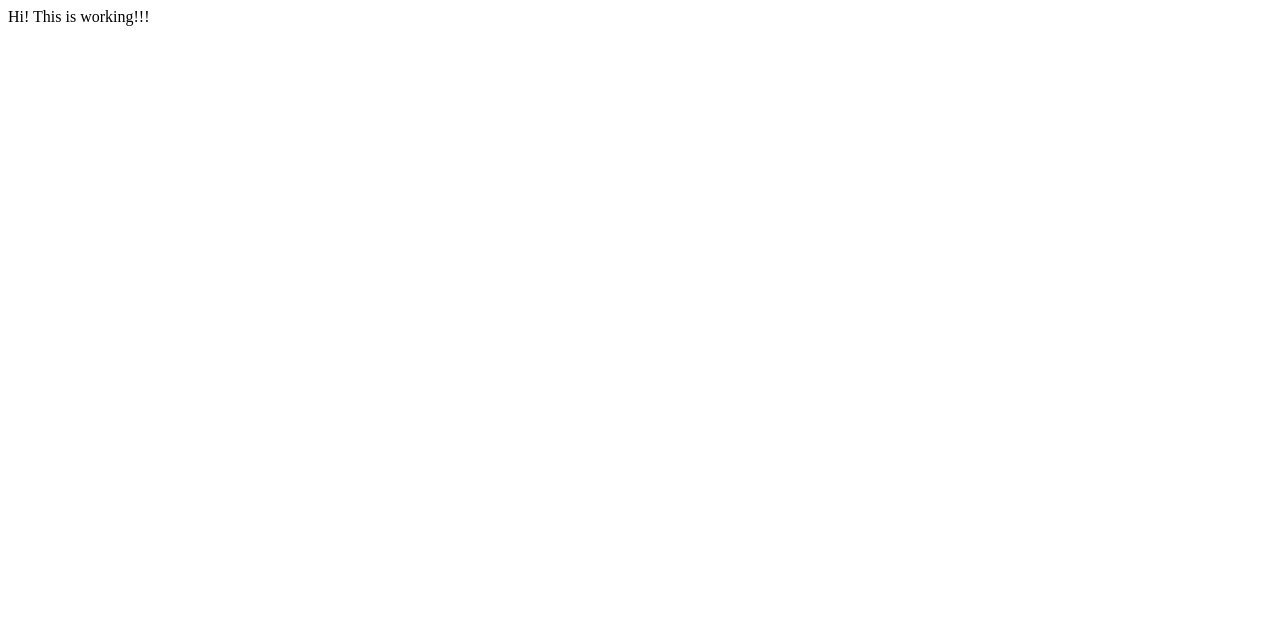
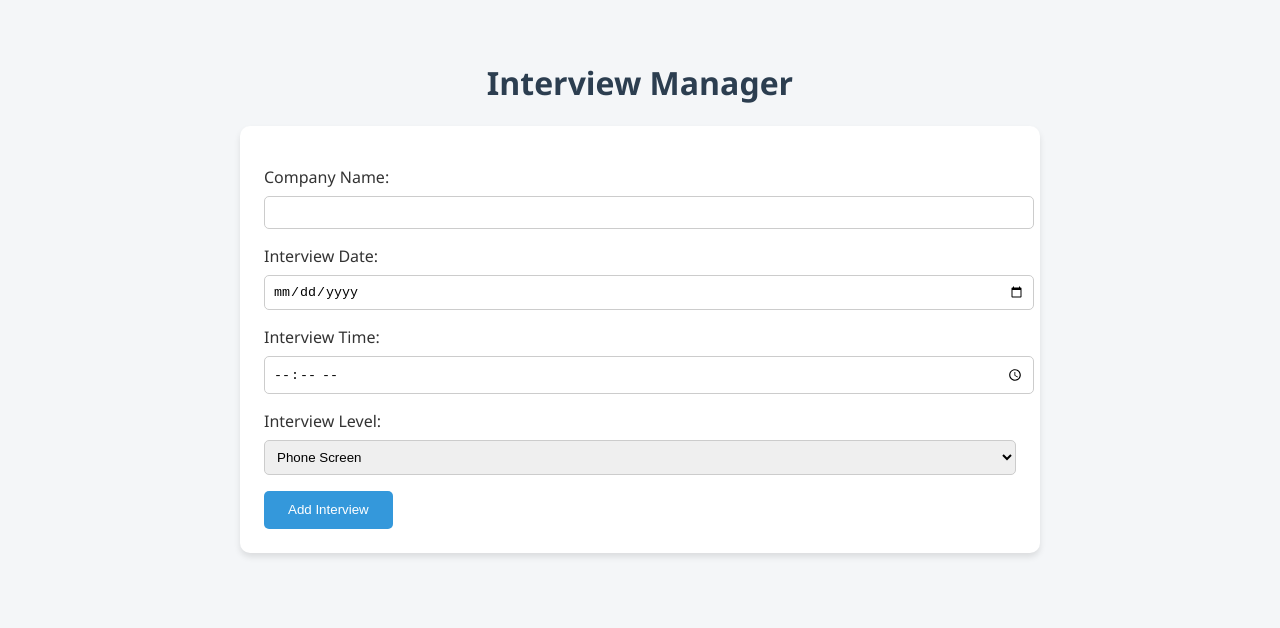
Before and after one commit to dbwithshikha/interview_manager, a plain HTML site: page index.html in a window 1280 px wide. Drawn offline with Linux system fonts and the light colour scheme.

Commit message:
Update index.html

```diff
--- a/index.html
+++ b/index.html
@@ -1,8 +1,130 @@
-<html>
-  <head>
-    <title>Shikha's- Interview-Mgr</title>
-  </head>
-  <body>
-    Hi! This is working!!!
-  </body>
+<!DOCTYPE html>
+<html lang="en">
+<head>
+  <meta charset="UTF-8" />
+  <meta name="viewport" content="width=device-width, initial-scale=1.0" />
+  <title>Interview Manager</title>
+  <style>
+    body {
+      font-family: 'Segoe UI', Tahoma, Geneva, Verdana, sans-serif;
+      background: #f4f6f8;
+      color: #333;
+      padding: 2rem;
+    }
+    h1 {
+      text-align: center;
+      color: #2c3e50;
+    }
+    .container {
+      max-width: 800px;
+      margin: 0 auto;
+    }
+    form {
+      background: #ffffff;
+      padding: 1.5rem;
+      margin-bottom: 2rem;
+      border-radius: 10px;
+      box-shadow: 0 4px 6px rgba(0, 0, 0, 0.1);
+    }
+    label {
+      display: block;
+      margin-top: 1rem;
+    }
+    input, select {
+      width: 100%;
+      padding: 0.5rem;
+      margin-top: 0.5rem;
+      border: 1px solid #ccc;
+      border-radius: 5px;
+    }
+    button {
+      margin-top: 1rem;
+      padding: 0.7rem 1.5rem;
+      border: none;
+      background-color: #3498db;
+      color: #fff;
+      border-radius: 5px;
+      cursor: pointer;
+    }
+    button:hover {
+      background-color: #2980b9;
+    }
+    .interview-card {
+      background: #ffffff;
+      padding: 1rem;
+      margin: 1rem 0;
+      border-radius: 8px;
+      box-shadow: 0 2px 4px rgba(0, 0, 0, 0.05);
+    }
+  </style>
+</head>
+<body>
+  <div class="container">
+    <h1>Interview Manager</h1>
+    <form id="interview-form">
+      <label for="company">Company Name:</label>
+      <input type="text" id="company" required />
+
+      <label for="date">Interview Date:</label>
+      <input type="date" id="date" required />
+
+      <label for="time">Interview Time:</label>
+      <input type="time" id="time" required />
+
+      <label for="level">Interview Level:</label>
+      <select id="level">
+        <option>Phone Screen</option>
+        <option>Technical Round</option>
+        <option>Managerial Round</option>
+        <option>HR Round</option>
+        <option>Final</option>
+      </select>
+
+      <button type="submit">Add Interview</button>
+    </form>
+
+    <div id="interview-list"></div>
+  </div>
+
+  <script>
+    const form = document.getElementById('interview-form');
+    const list = document.getElementById('interview-list');
+
+    function saveInterviews(interviews) {
+      localStorage.setItem('interviews', JSON.stringify(interviews));
+    }
+
+    function loadInterviews() {
+      return JSON.parse(localStorage.getItem('interviews')) || [];
+    }
+
+    function renderInterviews() {
+      list.innerHTML = '';
+      const interviews = loadInterviews().sort((a, b) => new Date(a.date + 'T' + a.time) - new Date(b.date + 'T' + b.time));
+      interviews.forEach(({ company, date, time, level }) => {
+        const card = document.createElement('div');
+        card.className = 'interview-card';
+        card.innerHTML = `<strong>${company}</strong><br>Date: ${date}<br>Time: ${time}<br>Level: ${level}`;
+        list.appendChild(card);
+      });
+    }
+
+    form.addEventListener('submit', function (e) {
+      e.preventDefault();
+      const interview = {
+        company: document.getElementById('company').value,
+        date: document.getElementById('date').value,
+        time: document.getElementById('time').value,
+        level: document.getElementById('level').value
+      };
+      const interviews = loadInterviews();
+      interviews.push(interview);
+      saveInterviews(interviews);
+      renderInterviews();
+      form.reset();
+    });
+
+    window.onload = renderInterviews;
+  </script>
+</body>
 </html>
```
